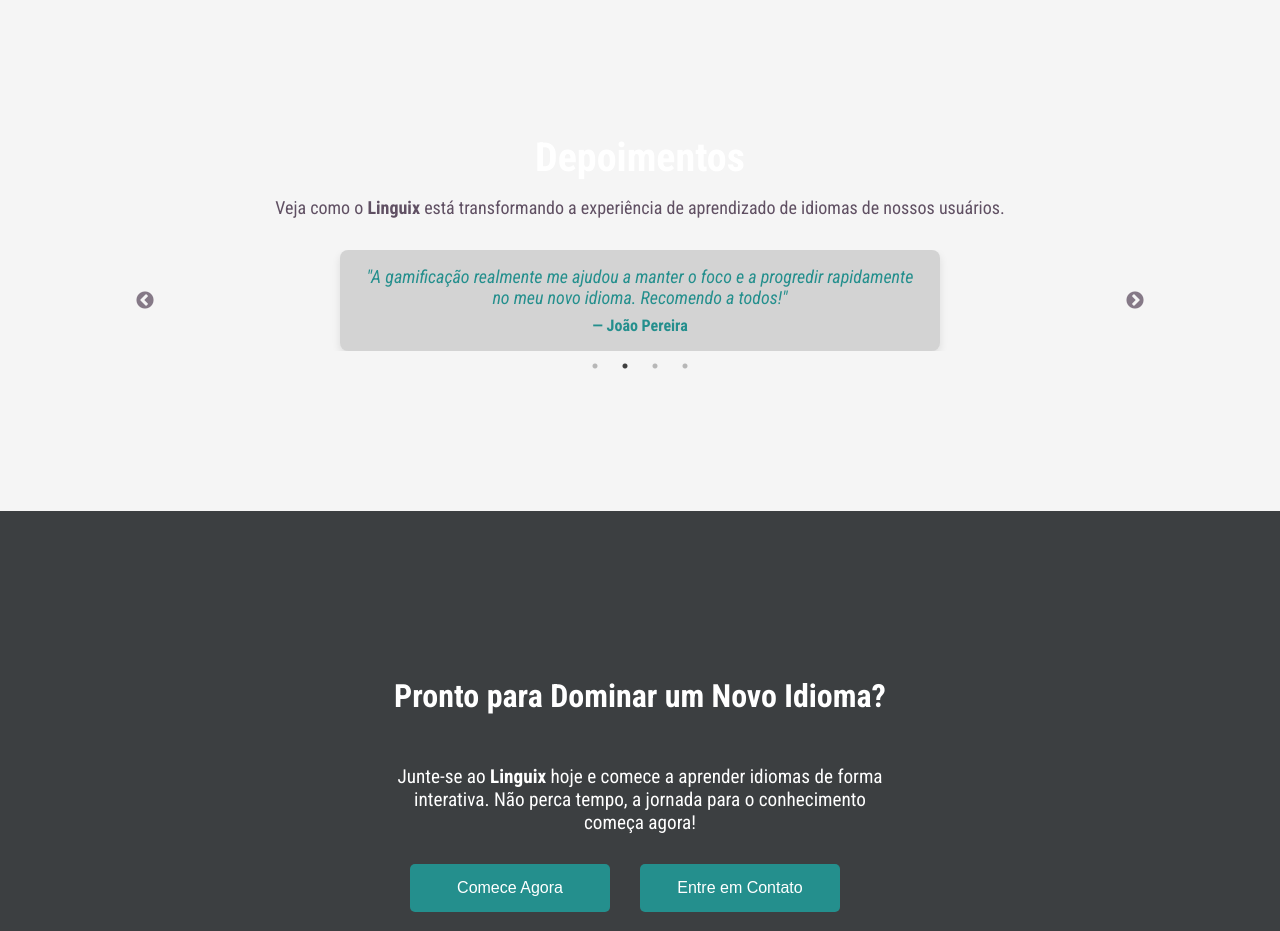
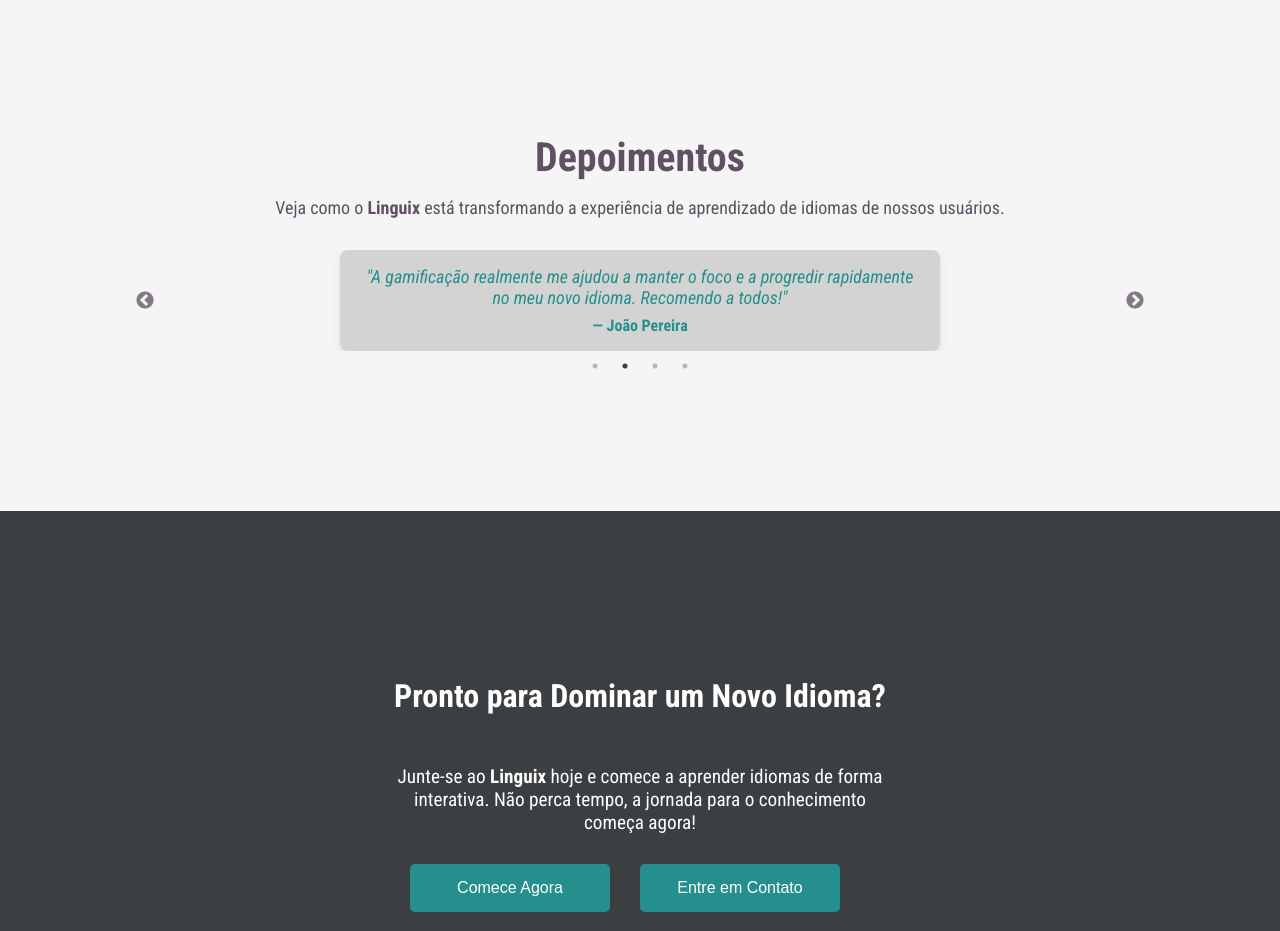
Before and after one commit to nandajfa/hackathon6, a React (Create React App) app in the folder client/: page / in a window 1280 px wide. Shown: the part 2240-3171 px from the top of the page. Built offline with nearby package versions, Linux system fonts and the light colour scheme; no server answers.

Commit message:
fix: updates

```diff
--- a/client/src/components/Carousel/index.jsx
+++ b/client/src/components/Carousel/index.jsx
@@ -38,7 +38,7 @@
 
   return (
     <section className="feedback">
-      <h2>Depoimentos</h2>
+      <h2 className="h2-carousel">Depoimentos</h2>
       <p>
         Veja como o <strong>Linguix</strong> está transformando a experiência de
         aprendizado de idiomas de nossos usuários.
--- a/client/src/components/Carousel/style.css
+++ b/client/src/components/Carousel/style.css
@@ -8,9 +8,10 @@
   color: #605063;
 }
 
-.feedback h2 {
+.feedback .h2-carousel {
   font-size: 2.5rem;
   margin-bottom: 1rem;
+  color: #605063;
 }
 
 .feedback p {
@@ -21,11 +22,11 @@
 .feedback-item blockquote {
   background: #d3d3d3;
   color: #248f8d;
-  border-radius: 0.5rem; /* 8px */
+  border-radius: 0.5rem;
   padding: 1rem;
-  box-shadow: 0 0.25rem 0.5rem rgba(0, 0, 0, 0.1); /* 0 4px 8px */
+  box-shadow: 0 0.25rem 0.5rem rgba(0, 0, 0, 0.1);
   margin: 0 auto;
-  max-width: 37.5rem; /* 600px */
+  max-width: 37.5rem;
 }
 
 .feedback-item blockquote p {
--- a/client/src/pages/Quiz/index.jsx
+++ b/client/src/pages/Quiz/index.jsx
@@ -134,7 +134,6 @@
         })
       })
 
-      console.log('Formatted Quizzes:', formattedQuizzes)
       setQuizzes(formattedQuizzes)
     } catch (error) {
       console.error('Error fetching questions:', error)
```
